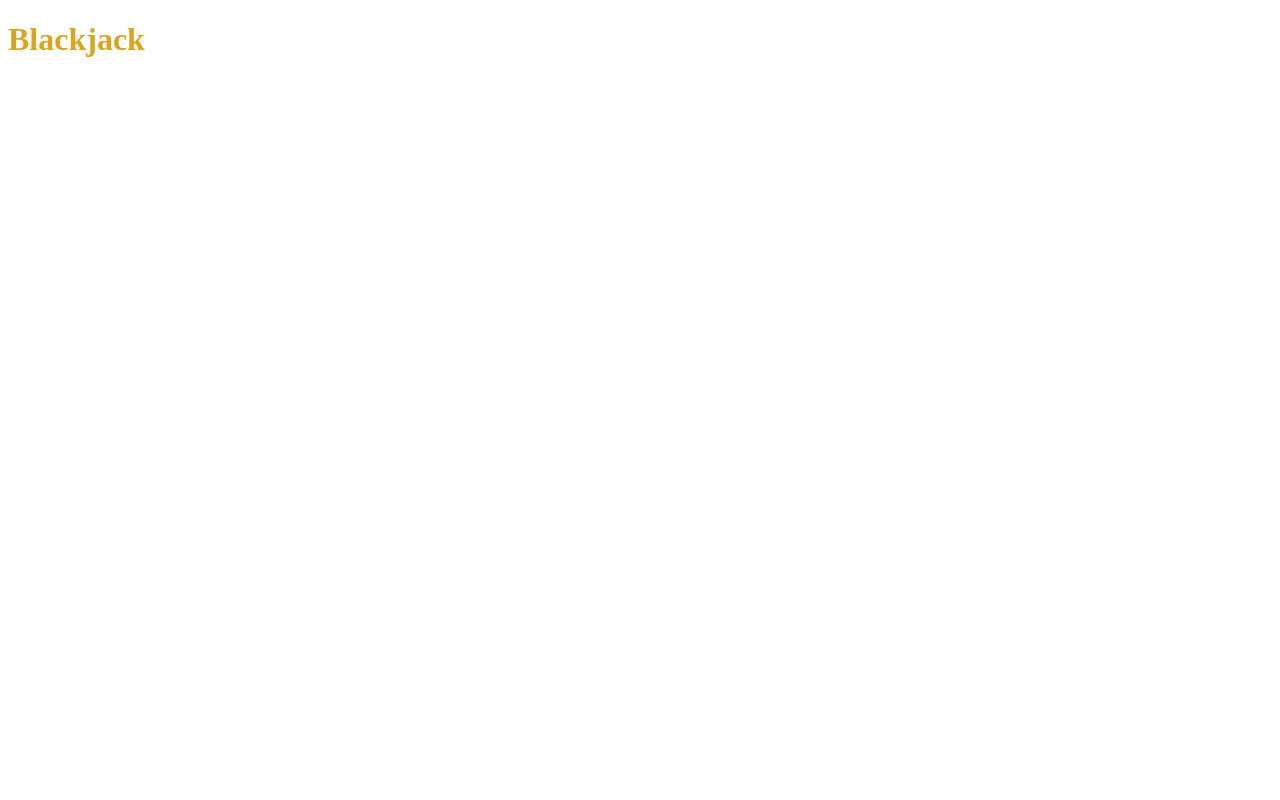
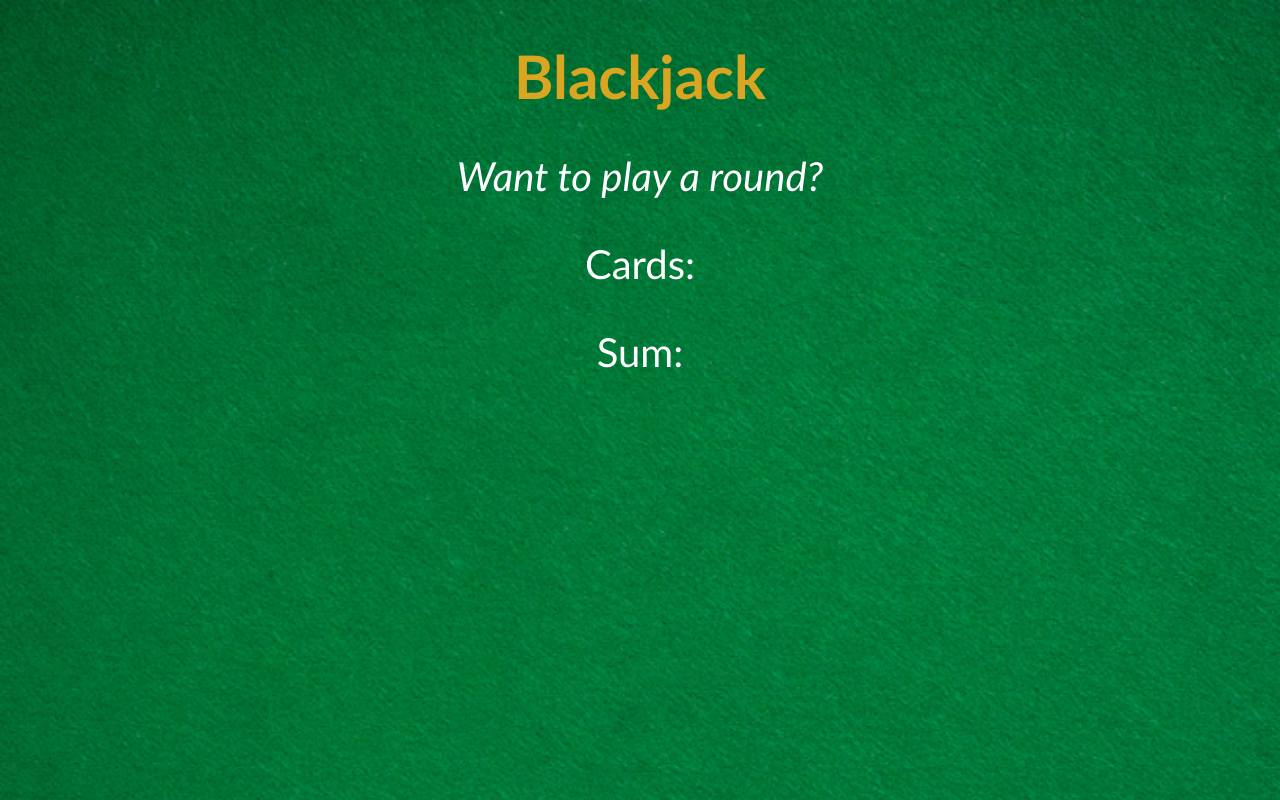
Before and after one commit to bemnetSeifu/blackJackJS, a website built with Vite: page index.html in a window 1280 px wide. Built offline with nearby package versions, Linux system fonts and the light colour scheme.

Commit message:
Add basic styling

```diff
--- a/index.css
+++ b/index.css
@@ -1,3 +1,19 @@
+body {
+    font-family: 'Trebuchet MS', 'Lucida Sans Unicode', 'Lucida Grande', 'Lucida Sans', Arial, sans-serif;
+    background-image: url("img/table.png");
+    background-size: cover;
+    text-align: center;
+    color: white;
+    font-size: 40px;
+}
+
+
+
 h1 {
     color: goldenrod;
+    font-size: 60px;
 }
+
+#message-el {
+    font-style: italic;
+}
--- a/index.html
+++ b/index.html
@@ -5,10 +5,14 @@
     <meta name="viewport" content="width=device-width, initial-scale=1.0">
     <title>Black Jack</title>
     <link rel="stylesheet" href="index.css">
+    <script src="index.js"></script>
 </head>
 <body>
     <h1>Blackjack</h1>
     <script src="index.js"></script>
+    <p id="message-el">Want to play a round?</p>
+    <p>Cards:</p>
+    <p>Sum:</p>
 
 </body>
 </html>
```
Also changed, not shown: img/table.png (added).
